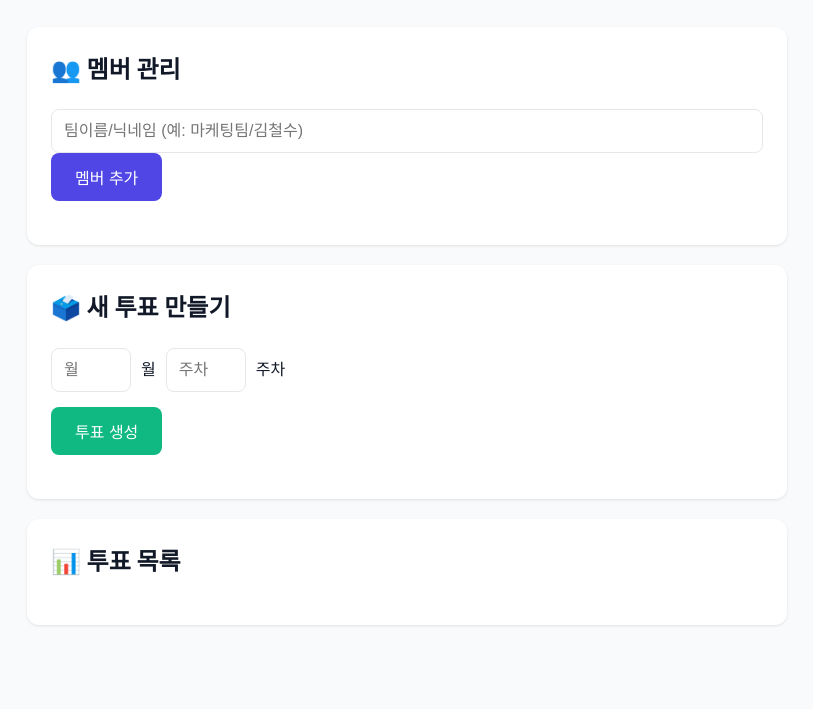
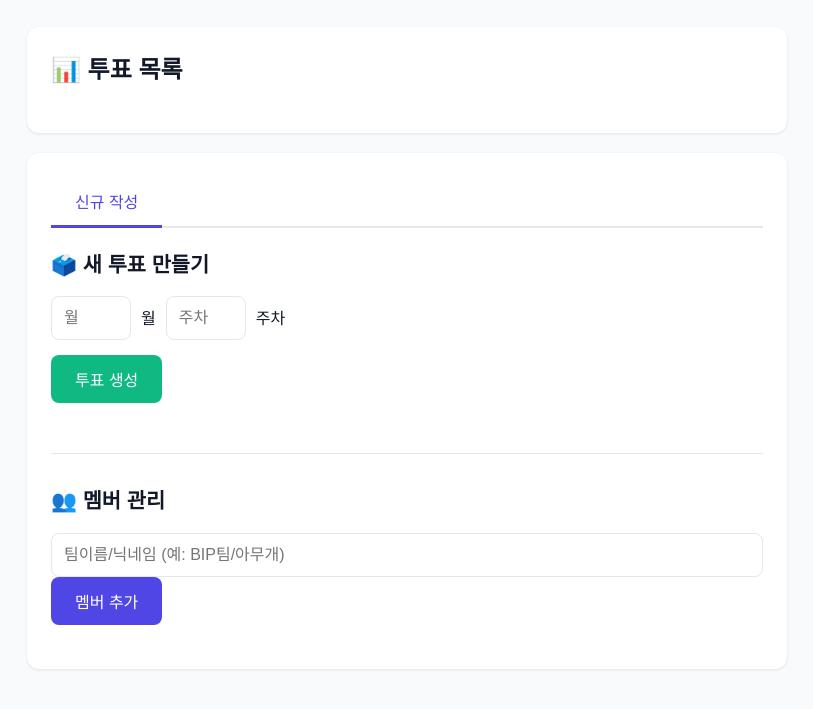
Before and after one commit to gen83kr/tagline-vote-app, a website: page public/admin.html in a window 1280 px wide. Shown: the part 153-862 px from the top of the page, without its empty margins (233-1046 px from the left). Before the commit the page ends 818 px from the top, so only its background shows below. Drawn offline with Linux system fonts and the light colour scheme; no server answers.

Commit message:
Update feature

```diff
--- a/public/admin.html
+++ b/public/admin.html
@@ -16,24 +16,22 @@
       </nav>
     </header>
 
-    <!-- 멤버 관리 섹션 -->
+    <!-- 투표 목록 섹션 (최상단) -->
     <section class="card">
-      <h2>👥 멤버 관리</h2>
-      <div class="form-group">
-        <input
-          type="text"
-          id="memberInput"
-          placeholder="팀이름/닉네임 (예: 마케팅팀/김철수)"
-          class="input-field"
-        >
-        <button onclick="addMember()" class="btn btn-primary">멤버 추가</button>
-      </div>
-      <div id="membersList" class="members-list"></div>
+      <h2>📊 투표 목록</h2>
+      <div id="votesList" class="votes-list"></div>
     </section>
 
-    <!-- 투표 생성 섹션 -->
+    <!-- 탭 구조 -->
     <section class="card">
-      <h2>🗳️ 새 투표 만들기</h2>
+      <div class="tabs">
+        <button class="tab-button active" onclick="switchTab('create')">신규 작성</button>
+      </div>
+
+      <div id="createTab" class="tab-content active">
+        <!-- 투표 생성 -->
+        <div class="tab-section">
+          <h3>🗳️ 새 투표 만들기</h3>
           <div class="form-group">
             <div class="input-row">
               <input
@@ -58,15 +56,26 @@
             <button onclick="createVote()" class="btn btn-success">투표 생성</button>
           </div>
           <div id="voteLink" class="vote-link"></div>
-    </section>
+        </div>
 
-    <!-- 투표 목록 섹션 -->
-    <section class="card">
-      <h2>📊 투표 목록</h2>
-      <div id="votesList" class="votes-list"></div>
+        <!-- 멤버 관리 -->
+        <div class="tab-section">
+          <h3>👥 멤버 관리</h3>
+          <div class="form-group">
+            <input
+              type="text"
+              id="memberInput"
+              placeholder="팀이름/닉네임 (예: BIP팀/아무개)"
+              class="input-field"
+            >
+            <button onclick="addMember()" class="btn btn-primary">멤버 추가</button>
+          </div>
+          <div id="membersList" class="members-list"></div>
+        </div>
+      </div>
     </section>
   </div>
 
-  <script src="/js/admin.js?v=2.0"></script>
+  <script src="/js/admin.js?v=3.0"></script>
 </body>
 </html>
--- a/public/css/style.css
+++ b/public/css/style.css
@@ -24,8 +24,7 @@
 }
 
 body {
-  font-family: -apple-system, BlinkMacSystemFont, 'Segoe UI', 'Roboto', 'Oxygen',
-    'Ubuntu', 'Cantarell', 'Fira Sans', 'Droid Sans', 'Helvetica Neue', sans-serif;
+  font-family: 'Malgun Gothic', 'Apple SD Gothic Neo', sans-serif;
   background-color: var(--bg-color);
   color: var(--text-color);
   line-height: 1.6;
@@ -882,3 +881,60 @@ nav a.active {
     height: 200px;
   }
 }
+
+/* 탭 구조 */
+.tabs {
+  display: flex;
+  gap: 10px;
+  border-bottom: 2px solid var(--border-color);
+  margin-bottom: 20px;
+}
+
+.tab-button {
+  padding: 12px 24px;
+  background: transparent;
+  border: none;
+  border-bottom: 3px solid transparent;
+  cursor: pointer;
+  font-size: 16px;
+  font-weight: 500;
+  color: var(--text-light);
+  transition: all 0.3s ease;
+  margin-bottom: -2px;
+}
+
+.tab-button:hover {
+  color: var(--primary-color);
+  background-color: rgba(79, 70, 229, 0.05);
+}
+
+.tab-button.active {
+  color: var(--primary-color);
+  border-bottom-color: var(--primary-color);
+}
+
+.tab-content {
+  display: none;
+}
+
+.tab-content.active {
+  display: block;
+}
+
+.tab-section {
+  margin-bottom: 30px;
+  padding-bottom: 30px;
+  border-bottom: 1px solid var(--border-color);
+}
+
+.tab-section:last-child {
+  border-bottom: none;
+  margin-bottom: 0;
+  padding-bottom: 0;
+}
+
+.tab-section h3 {
+  margin-bottom: 15px;
+  color: var(--text-color);
+  font-size: 1.3rem;
+}
--- a/public/js/admin.js
+++ b/public/js/admin.js
@@ -322,6 +322,21 @@ document.getElementById('weekInput')?.addEventListener('keypress', (e) => {
   }
 });
 
+// 탭 전환 함수
+function switchTab(tabName) {
+  // 모든 탭 버튼과 콘텐츠에서 active 클래스 제거
+  document.querySelectorAll('.tab-button').forEach(btn => {
+    btn.classList.remove('active');
+  });
+  document.querySelectorAll('.tab-content').forEach(content => {
+    content.classList.remove('active');
+  });
+
+  // 선택된 탭 활성화
+  event.target.classList.add('active');
+  document.getElementById(tabName + 'Tab').classList.add('active');
+}
+
 // 페이지 로드 시 실행
 console.log('[Admin] 관리자 페이지 로드됨');
 loadMembers();
```
Also changed, not shown: public/js/results.js (+1 -13 lines), public/js/vote.js (+18 -19 lines), public/results.html (+0 -5 lines), public/vote.html (+3 -14 lines), server.js (+4 -14 lines). Lines whose indentation alone changed are shown as unchanged.
